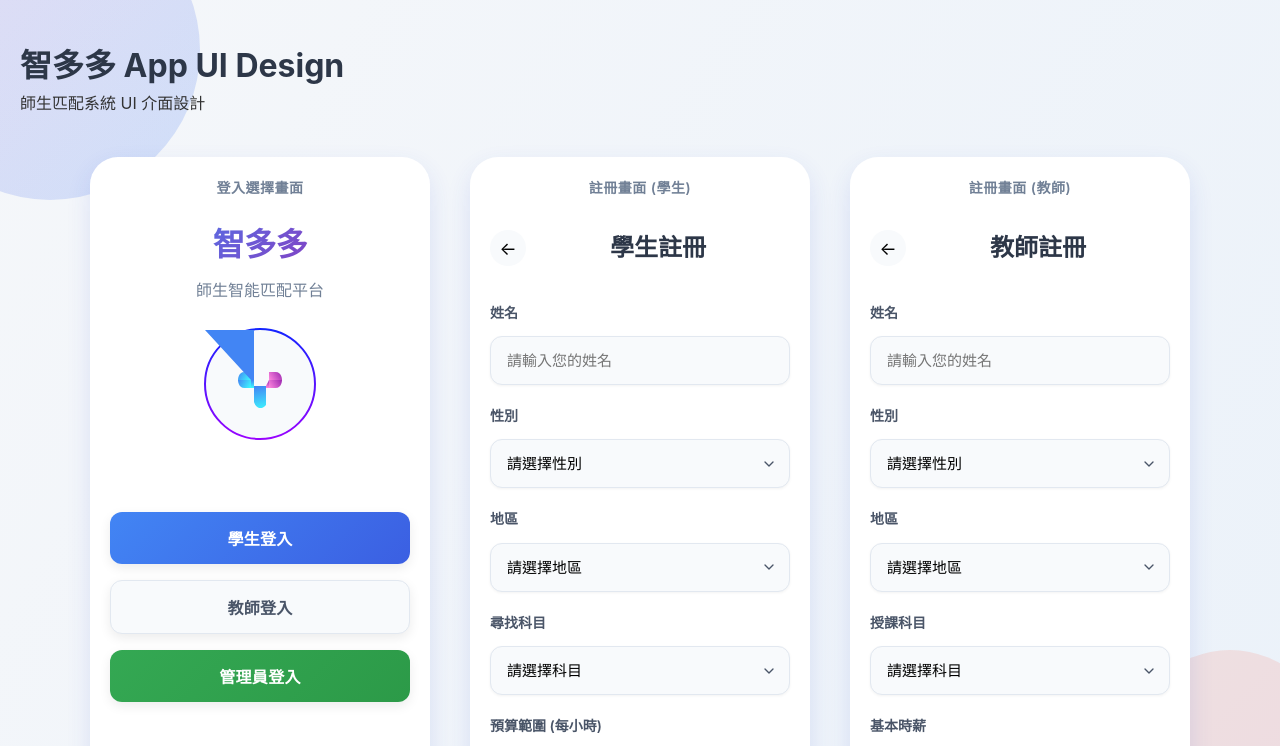
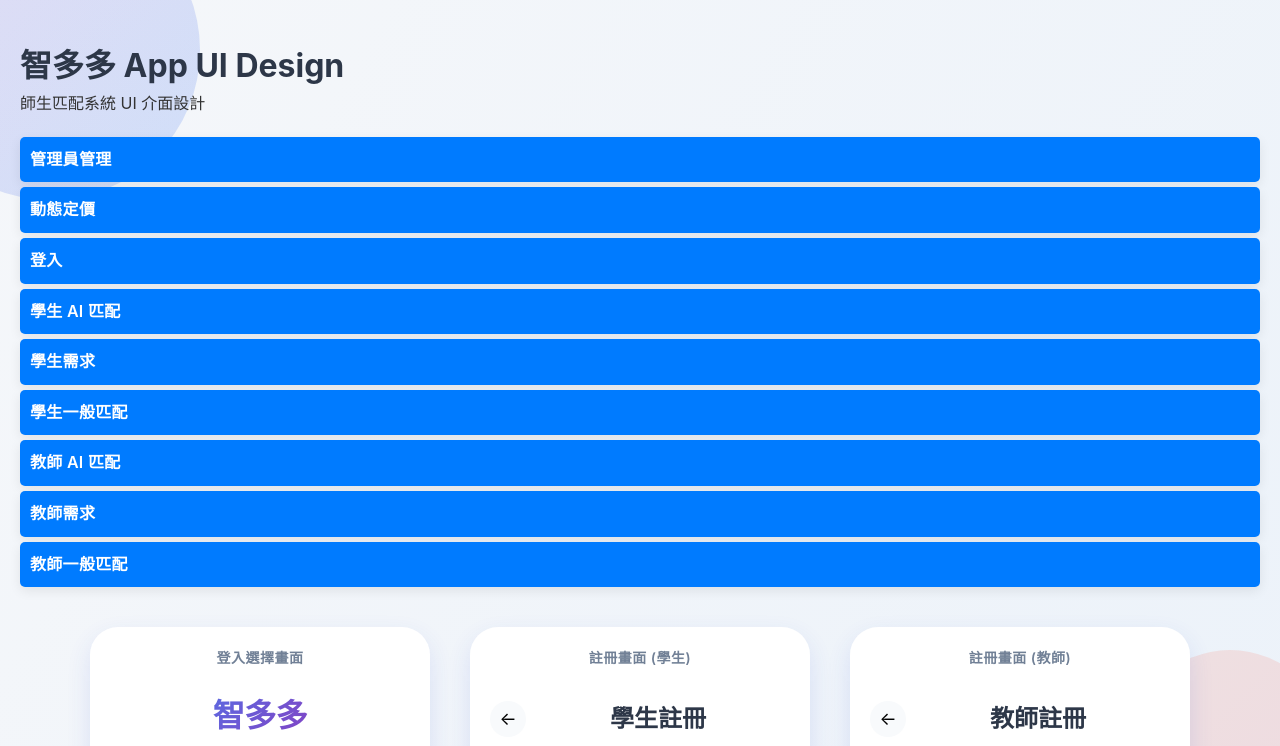
Before and after one commit to tyj513/cram_ui_demo_html_ver, a plain HTML site: page index.html in a window 1280 px wide. Shown: the top 746 px of the page. Drawn offline with Linux system fonts and the light colour scheme.

Commit message:
Update index.html

```diff
--- a/index.html
+++ b/index.html
@@ -379,13 +379,39 @@
             color: #9c0eb0;
             box-shadow: 0 2px 5px rgba(156, 39, 176, 0.15);
         }
+	.btn-container {
+            margin-top: 20px;
+        }
+        .btn {
+            display: block;
+            width: 100%;
+            padding: 10px;
+            margin: 5px 0;
+            text-decoration: none;
+            background-color: #007bff;
+            color: white;
+            border-radius: 5px;
+        }
+        .btn:hover {
+            background-color: #0056b3;
+        }
     </style>
 </head>
 <body>
     <div class="container">
         <h1>智多多 App UI Design</h1>
         <p>師生匹配系統 UI 介面設計</p>
-
+        <div class="btn-container">
+            <a href="admin_manage.html" class="btn">管理員管理</a>
+            <a href="dyn_price.html" class="btn">動態定價</a>
+            <a href="login.html" class="btn">登入</a>
+            <a href="student_ai_match.html" class="btn">學生 AI 匹配</a>
+            <a href="student_demand.html" class="btn">學生需求</a>
+            <a href="student_normal_match.html" class="btn">學生一般匹配</a>
+            <a href="teacher_ai_match.html" class="btn">教師 AI 匹配</a>
+            <a href="teacher_demand.html" class="btn">教師需求</a>
+            <a href="teacher_normal_match.html" class="btn">教師一般匹配</a>
+        </div>
         <div class="screens">
             <!-- 登入選擇畫面 -->
             <div class="screen">
```
